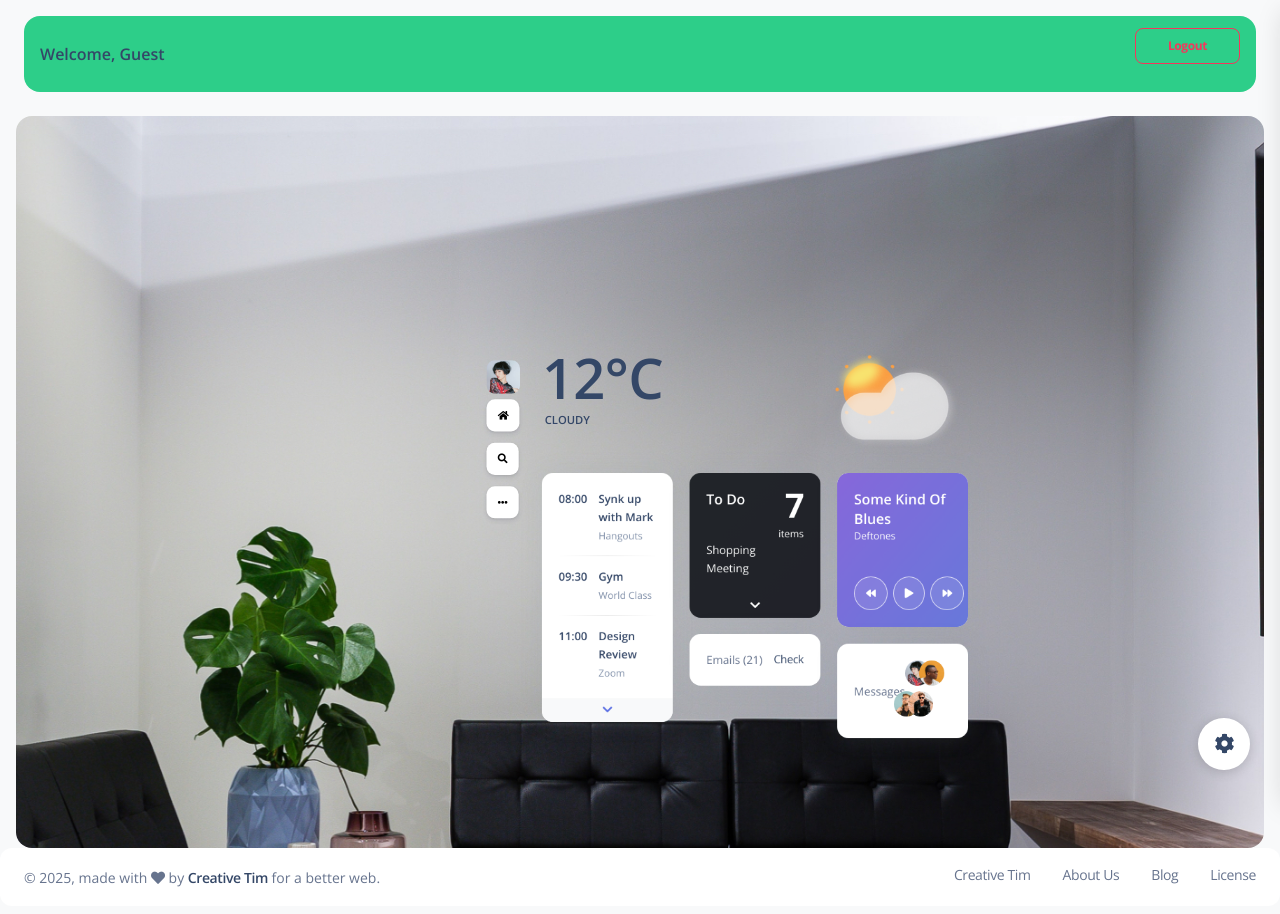
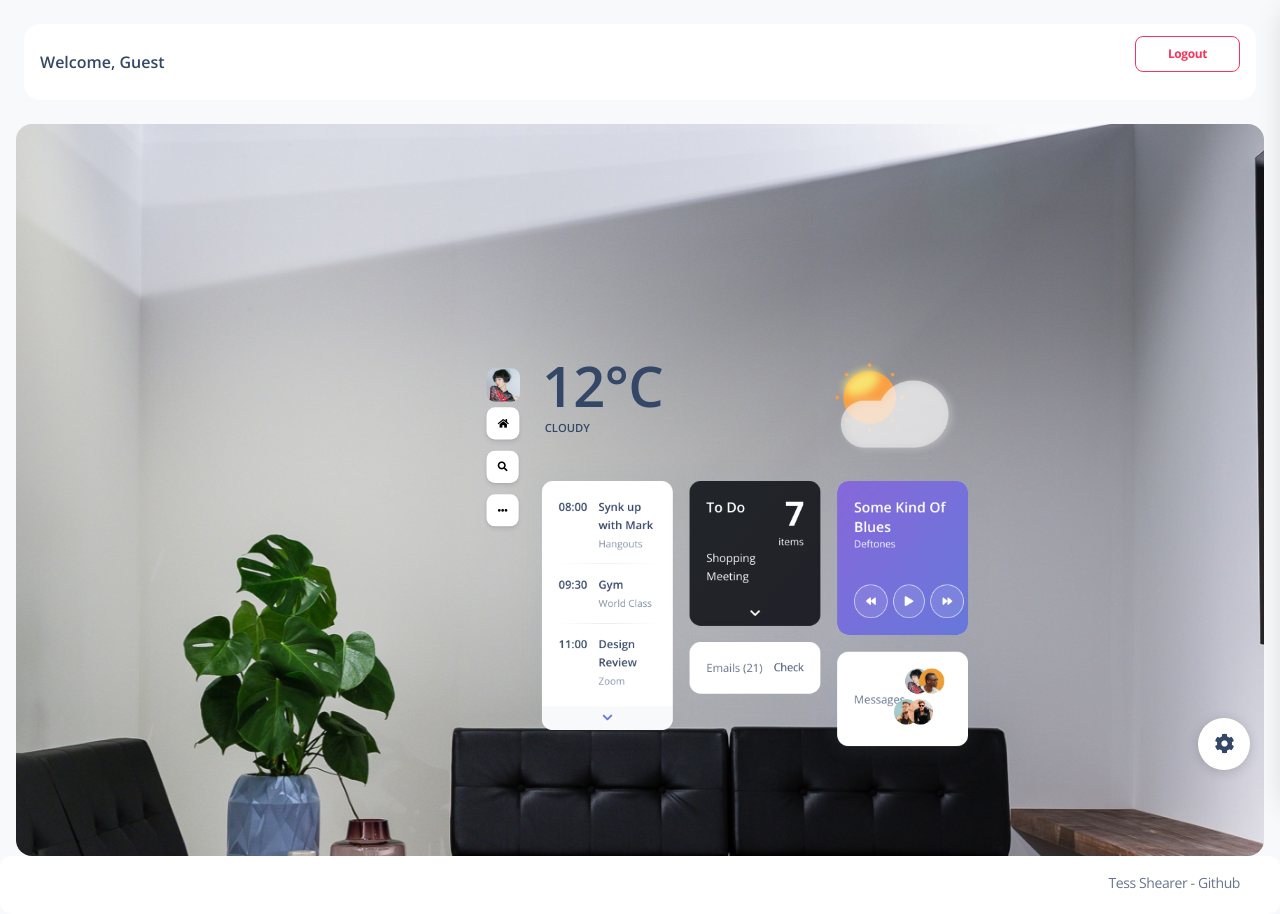
Before and after one commit to TessShearer/song-ranker, a Vue app: page /virtual-reality in a window 1280 px wide. Built offline with nearby package versions, Linux system fonts and the light colour scheme; grey boxes are pictures that could not be loaded.

Commit message:
adjust background colors and footer

```diff
--- a/src/examples/FooterExample.vue
+++ b/src/examples/FooterExample.vue
@@ -1,27 +1,10 @@
 <script setup>
-import { useStore } from "vuex";
-const store = useStore();
 </script>
 <template>
   <footer class="py-3 footer">
     <div class="container-fluid">
       <div class="row align-items-center justify-content-lg-between">
         <div class="mb-4 col-lg-6 mb-lg-0">
-          <div
-            class="text-sm text-center copyright text-muted"
-            :class="store.state.isRTL ? 'text-lg-end' : 'text-lg-start'"
-          >
-            ©
-            {{ new Date().getFullYear() }}, made with
-            <i class="fa fa-heart"></i> by
-            <a
-              href="https://www.creative-tim.com"
-              class="font-weight-bold"
-              target="_blank"
-              >Creative Tim</a
-            >
-            for a better web.
-          </div>
         </div>
         <div class="col-lg-6">
           <ul
@@ -29,34 +12,10 @@ const store = useStore();
           >
             <li class="nav-item">
               <a
-                href="https://www.creative-tim.com"
+                href="www.github.com/TessShearer"
                 class="nav-link text-muted"
                 target="_blank"
-                >Creative Tim</a
-              >
-            </li>
-            <li class="nav-item">
-              <a
-                href="https://www.creative-tim.com/presentation"
-                class="nav-link text-muted"
-                target="_blank"
-                >About Us</a
-              >
-            </li>
-            <li class="nav-item">
-              <a
-                href="https://www.creative-tim.com/blog"
-                class="nav-link text-muted"
-                target="_blank"
-                >Blog</a
-              >
-            </li>
-            <li class="nav-item">
-              <a
-                href="https://www.creative-tim.com/license"
-                class="nav-link pe-0 text-muted"
-                target="_blank"
-                >License</a
+                >Tess Shearer - Github</a
               >
             </li>
           </ul>
--- a/src/examples/Navbars/NavbarNavbar.vue
+++ b/src/examples/Navbars/NavbarNavbar.vue
@@ -26,7 +26,7 @@ const handleLogout = async () => {
 </script>
 
 <template>
-  <nav class="navbar navbar-main navbar-expand-lg px-0 mx-4 shadow-none border-radius-xl"
+  <nav class="navbar navbar-main navbar-light navbar-expand-lg px-0 m-4 shadow-none border-radius-xl"
     :class="isRTL ? 'top-0 position-sticky z-index-sticky' : ''" v-bind="$attrs" id="navbarBlur" data-scroll="true">
     <div class="px-3 py-1 container-fluid d-flex justify-content-between align-items-center">
       <div>
--- a/src/examples/Sidenav/indexSidenav.vue
+++ b/src/examples/Sidenav/indexSidenav.vue
@@ -4,7 +4,7 @@ import { supabase } from '@/supabaseClient'
 import { computed } from "vue";
 import { useStore } from "vuex";
 import SidenavList from "./SidenavList.vue";
-import tess from "@/assets/img/tess.png";
+import tess from "@/assets/img/tess.jpg";
 
 const user = ref(null)
 const error = ref(null)
@@ -13,7 +13,6 @@ const store = useStore();
 const isRTL = computed(() => store.state.isRTL);
 const layout = computed(() => store.state.layout);
 const sidebarType = computed(() => store.state.sidebarType);
-const darkMode = computed(() => store.state.darkMode);
 
 let userExists = false
 
@@ -54,8 +53,7 @@ onMounted(async () => {
 </script>
 <template>
 
-  <div v-show="layout === 'default'" class="min-height-300 position-absolute w-100"
-    :class="`${darkMode ? 'bg-transparent' : 'bg-success'}`" />
+  <div v-show="layout === 'default'" class="min-height-300 position-absolute w-100"/>
 
   <aside class="my-3 overflow-auto border-0 sidenav navbar navbar-vertical navbar-expand-xs border-radius-xl" :class="`${isRTL ? 'me-3 rotate-caret fixed-end' : 'fixed-start ms-3'}
       ${layout === 'landing' ? 'bg-transparent shadow-none' : ' '
```
Also changed, not shown: src/assets/img/tess.jpg (renamed from src/assets/img/_DSF5384-positive.jpg).
